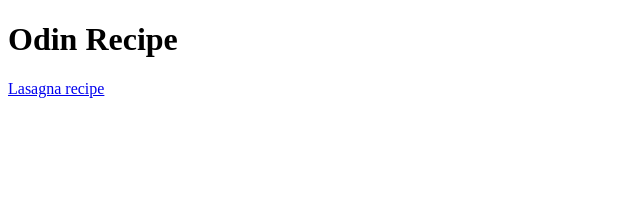
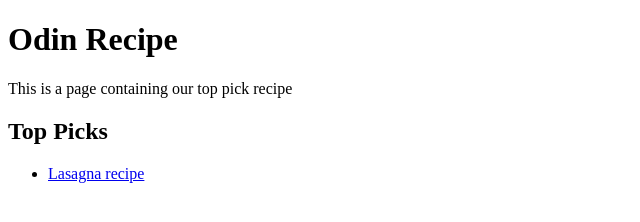
Before and after one commit to zololade/odin-recipes, a plain HTML site: page index.html in a window 1280 px wide. Shown: the whole page, without its empty margins (0-640 px from the left). Drawn offline with Linux system fonts and the light colour scheme.

Commit message:
feat:made index page more descriptive

```diff
--- a/index.html
+++ b/index.html
@@ -8,7 +8,13 @@
 
 <body>
     <h1>Odin Recipe</h1>
-    <a href="./recipes/lasagna.html">Lasagna recipe</a>
+    <p>This is a page containing our top pick recipe</p>
+    <h2>Top Picks</h2>
+    <ul>
+        <li>
+            <a href="./recipes/lasagna.html">Lasagna recipe</a>
+        </li>
+    </ul>
 </body>
 
 </html>
```
